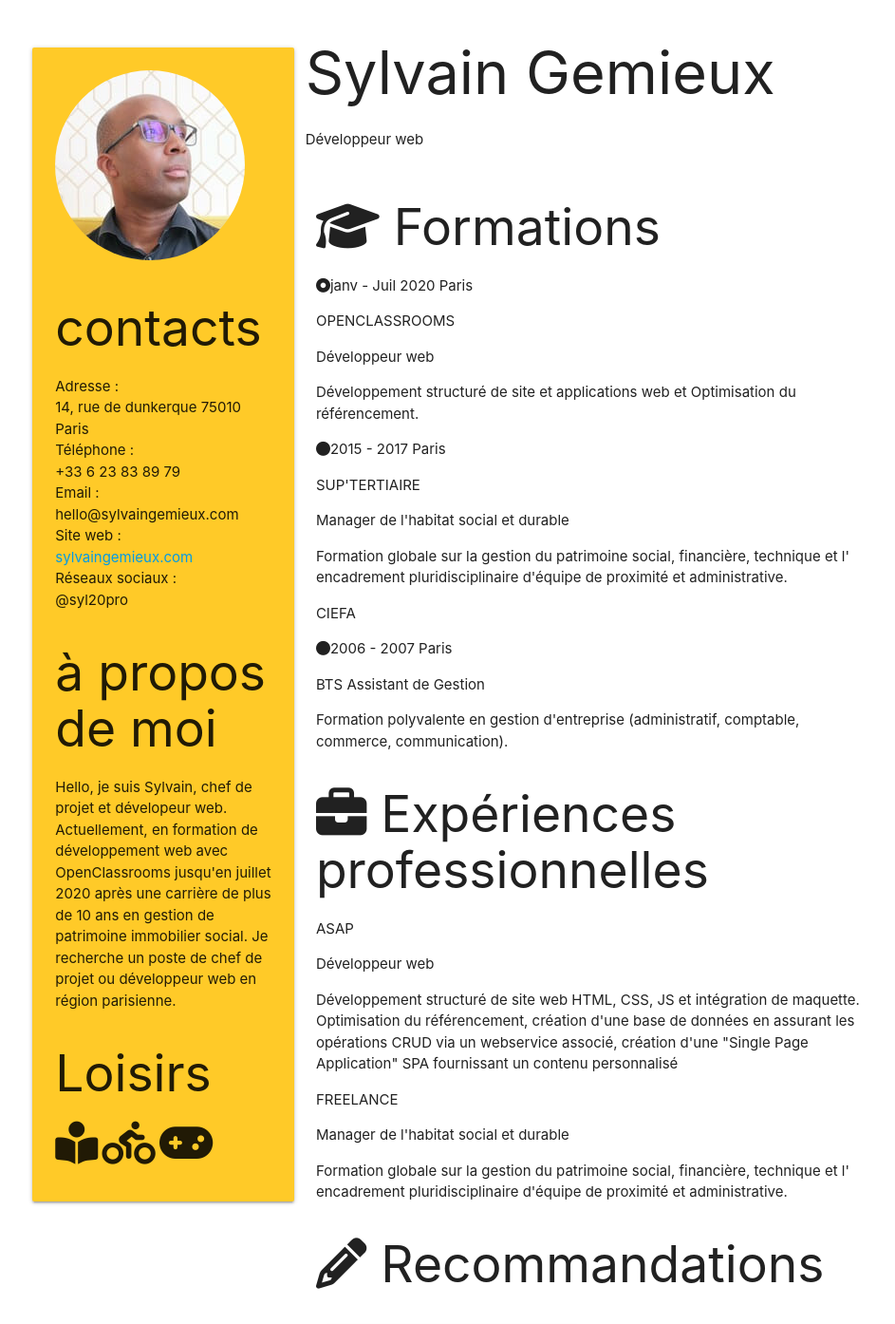
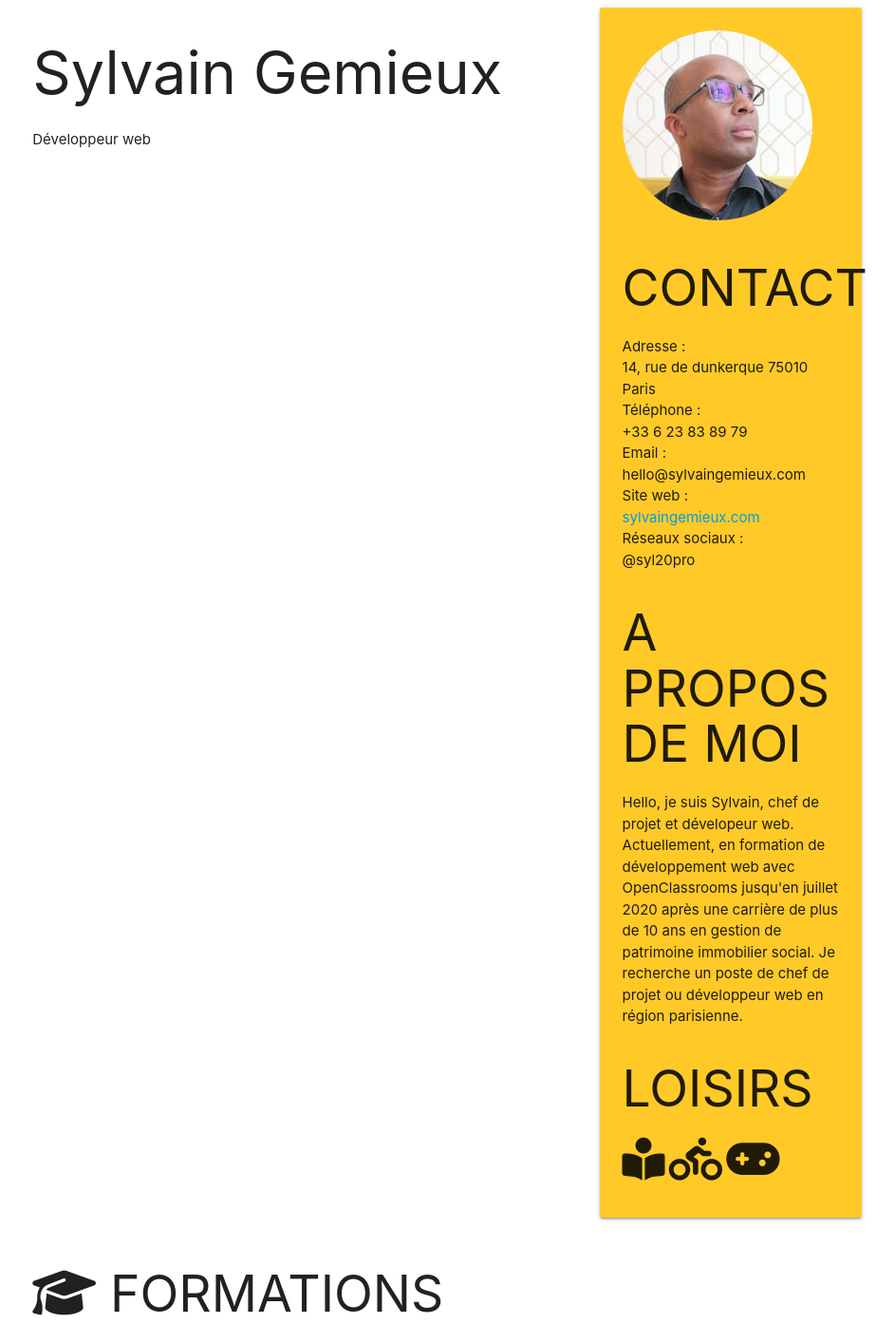
Before and after one commit to syl20pro/cv.oc, a website: page index.html in a window 1280 px wide. Shown: the top 1394 px of the page at 95% size, without its empty margins (169-1112 px from the left). Drawn offline with nearby package versions, Linux system fonts and the light colour scheme.

Commit message:
MAJ mineure

```diff
--- a/index.html
+++ b/index.html
@@ -27,6 +27,13 @@
       <div class=row>
         <div class="container">
 
+                  <header>
+                    <div class="col s8">
+                      <h1><span>Sylvain</span> Gemieux</h1>
+                      <p><span>Dével</span>oppeur web</p>
+                    </div>
+                  </header>
+
                   <div class="col s4">
                     <aside class="card-panel amber lighten-1">
                       <!--Section contact-->
@@ -34,7 +41,7 @@
                         <img class="responsive-img circle" src="img/profile.jpg" alt="photo de sylvain gemieux">
                       </section>
                       <section>
-                        <h2>contacts</h2>
+                        <h2>CONTACT</h2>
                         <ul>
                           <li>Adresse :<br>14, rue de dunkerque 75010 Paris</li>
                           <li>Téléphone :<br>+33 6 23 83 89 79</li>
@@ -45,14 +52,14 @@
                       </section>
                       <!--Section a propos de moi-->
                       <section>
-                        <h2>à propos de moi</h2>
+                        <h2>A PROPOS DE MOI</h2>
                         <p class="">Hello, je suis Sylvain, chef de projet et dévelopeur web. Actuellement, en formation de développement web avec
                         OpenClassrooms jusqu'en juillet 2020 après une carrière de plus de 10 ans en gestion de patrimoine immobilier social.
                         Je recherche un poste de chef de projet ou développeur web en région parisienne.</p>
                       </section>
                       <!--Section loisirs-->
                       <section>
-                        <h2>Loisirs</h2>
+                        <h2>LOISIRS</h2>
                         <ul>
                           <li class="fas fa-book-reader fa-3x"> </li>
                           <li class="fas fa-biking fa-3x"> </li>
@@ -62,17 +69,10 @@
                     </aside>
                   </div>
 
-        <header>
-          <div class="">
-            <h1><span>Sylvain</span> Gemieux</h1>
-              <p><span>Dével</span>oppeur web</p>
-          </div>
-        </header>
-
           <!--Section Formations-->
           <div class="col s8">
           <section>
-            <h2><span class="fas fa-graduation-cap"></span> Formations</h2>
+            <h2><span class="fas fa-graduation-cap"></span> FORMATIONS</h2>
             <div class="date-city">
               <p><span class="fas fa-dot-circle text-yellow"> </span>janv - Juil 2020 Paris</p>
             </div>
@@ -98,7 +98,7 @@
 
           <!--Section Expériences professionnelles-->
           <section>
-            <h2><span class="fas fa-briefcase"></span> Expériences professionnelles</h2>
+            <h2><span class="fas fa-briefcase"></span> EXPERIENCES PROFESSIONELLES</h2>
             <ul class="resume-content">
               <li>ASAP</li>
               <p class="resume-description">Développeur web</p>
@@ -114,7 +114,7 @@
 
           <!--Section Recommandations-->
           <section>
-            <h2><span class="fas fa-pencil-alt"></span> Recommandations</h2>
+            <h2><span class="fas fa-pencil-alt"></span> RECOMMANDATIONS</h2>
             <div class="col s6 m6">
               <div class="card">
                 <p>Nour F.</p>
```
